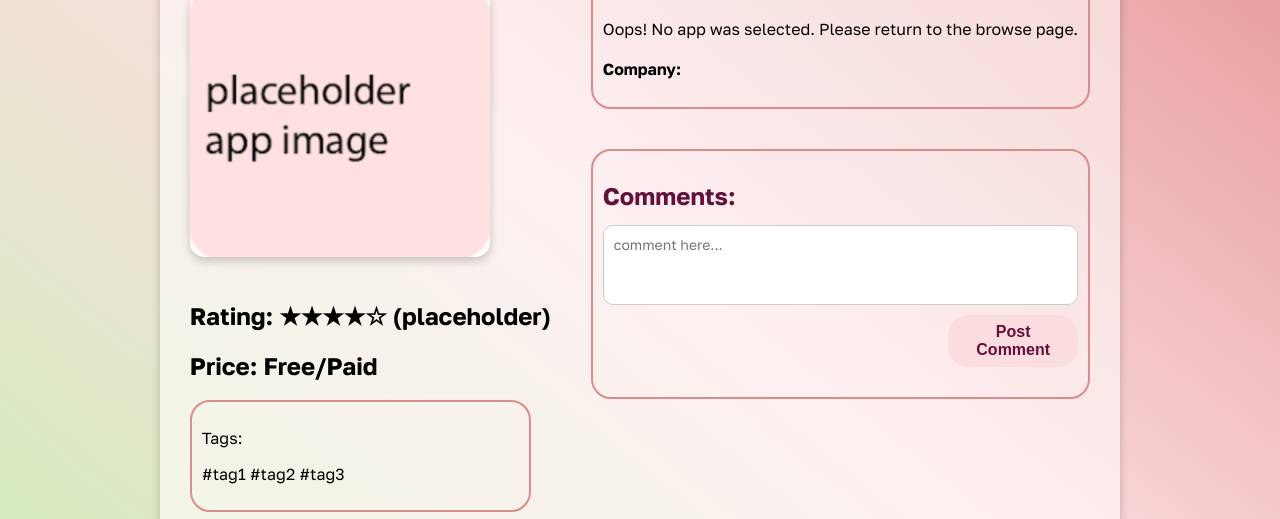
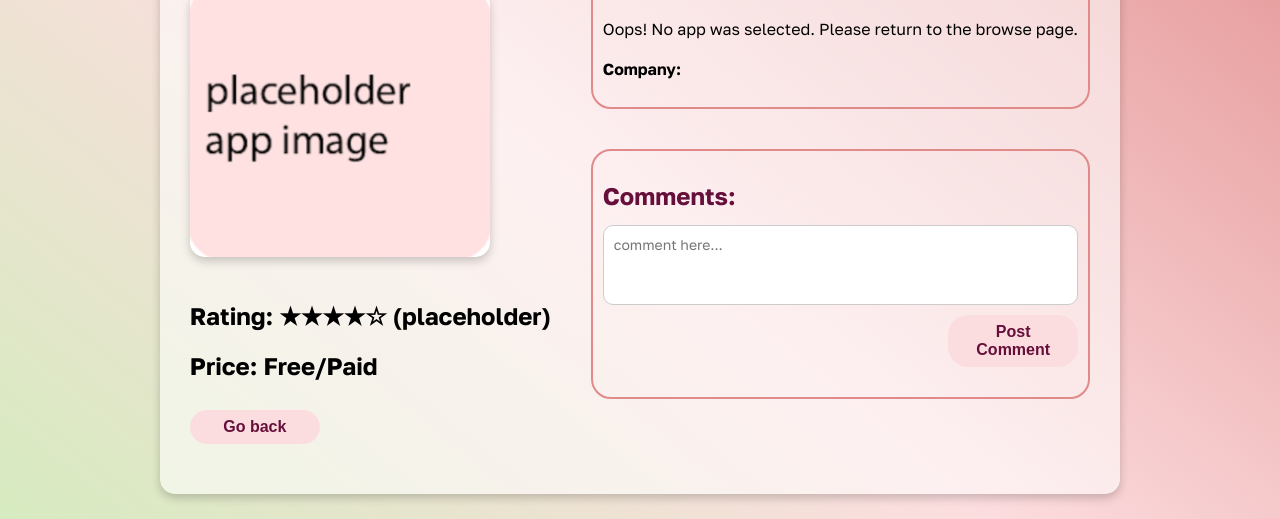
Before and after one commit to hathewsg/HookLineAndSinker, a plain HTML site: page appInfo.html in a window 1280 px wide. Shown: the part 281-800 px from the top of the page. Drawn offline with Linux system fonts and the light colour scheme; no server answers.

Commit message:
added back to browse button and got rid of tag section

```diff
--- a/appInfo.html
+++ b/appInfo.html
@@ -84,11 +84,10 @@
                 <div class="price">
                     <h2>Price: <strong id="price">Free/Paid</strong></h2>
                 </div>
-                <div class="tags">
-                    <p>Tags:</p>
-                    <p id="tags">
-                        #tag1 #tag2 #tag3
-                    </p>
+                <div class="add-comment button">
+                    <a href="browse.html">
+                        <button>Go back</button>
+                    </a>
                 </div>
 
             </div>
```
